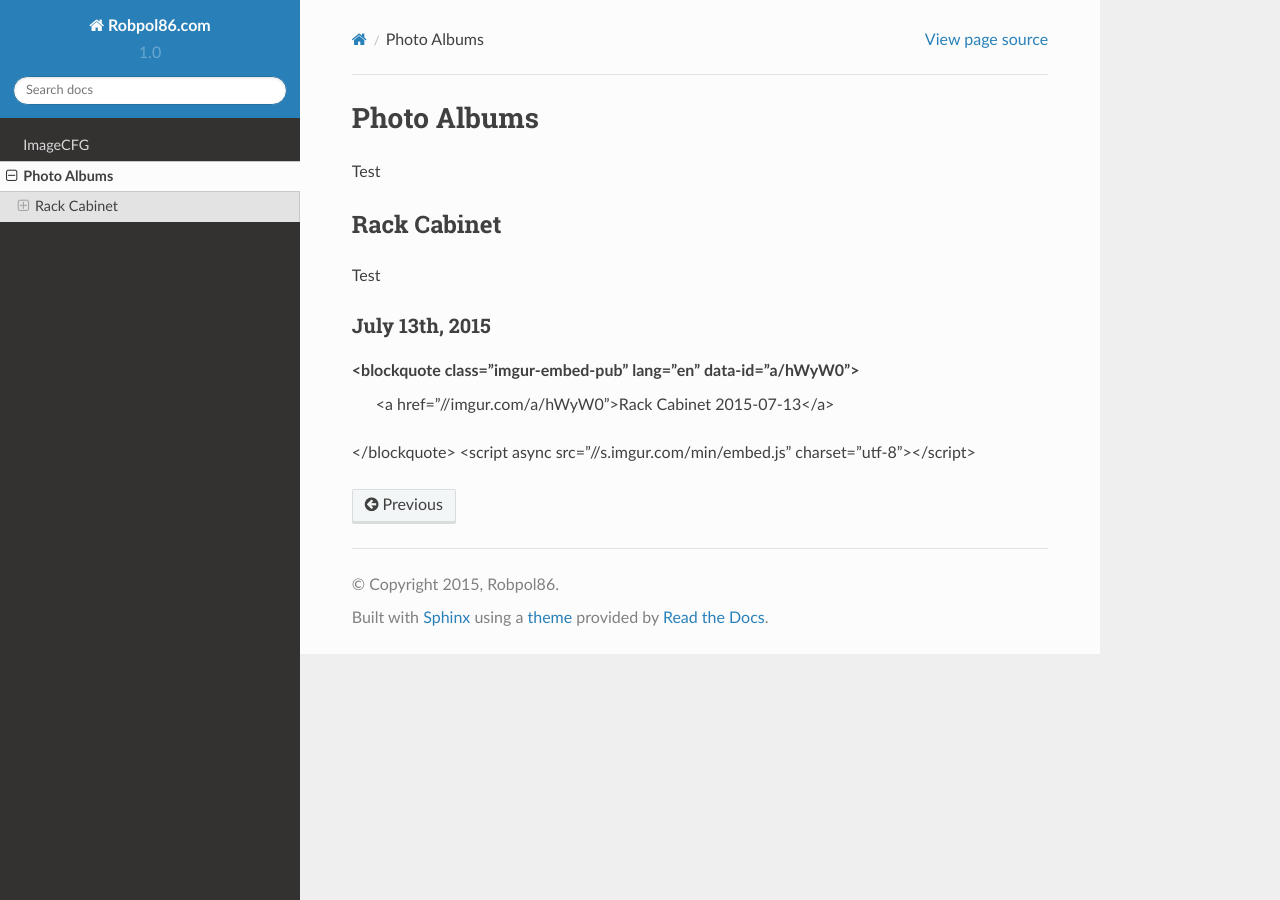
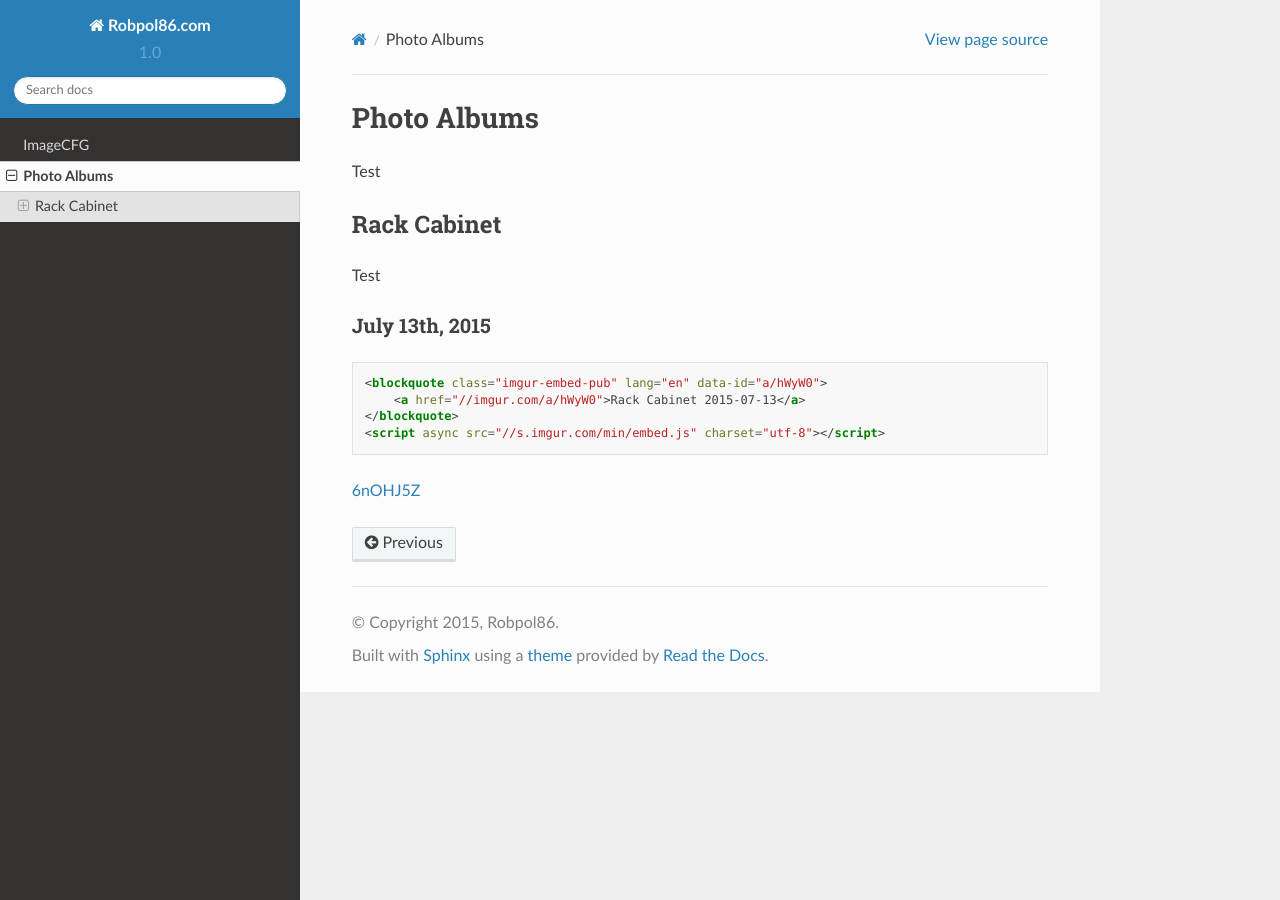
Before and after one commit to selfcov/robpol86.com, a Sphinx documentation site: the page built from docs/photo_albums.rst, in a window 1280 px wide. Built offline with Sphinx 7.4.7 and the Read the Docs theme 2.0.0, drawn with Linux system fonts in a browser that asks for light colours; part of the change alters nothing that is shown.

Commit message:
Imgur hello world.

```diff
--- a/docs/conf.py
+++ b/docs/conf.py
@@ -1,11 +1,16 @@
+import os
+import sys
 import time
 
 import sphinx_rtd_theme
+
+sys.path.append(os.path.abspath('sphinxext'))
 
 
 # General configuration.
 author = 'Robpol86'
 copyright = '{}, Robpol86'.format(time.strftime('%Y'))
+extensions = ['imgur']
 master_doc = 'index'
 project = 'Robpol86.com'
 release = '1.0'
--- a/docs/photo_albums.rst
+++ b/docs/photo_albums.rst
@@ -14,7 +14,11 @@ Test
 July 13th, 2015
 ---------------
 
-<blockquote class="imgur-embed-pub" lang="en" data-id="a/hWyW0">
-    <a href="//imgur.com/a/hWyW0">Rack Cabinet 2015-07-13</a>
-</blockquote>
-<script async src="//s.imgur.com/min/embed.js" charset="utf-8"></script>
+.. code-block:: html
+
+    <blockquote class="imgur-embed-pub" lang="en" data-id="a/hWyW0">
+        <a href="//imgur.com/a/hWyW0">Rack Cabinet 2015-07-13</a>
+    </blockquote>
+    <script async src="//s.imgur.com/min/embed.js" charset="utf-8"></script>
+
+:imgur:`6nOHJ5Z`
--- /dev/null
+++ b/docs/sphinxext/imgur.py
@@ -0,0 +1,18 @@
+"""Custom Sphinx "roles" for inline Imgur images and embedded albums."""
+
+from docutils import nodes
+
+
+def setup(app):
+    """Called by Sphinx on ____ TODO."""
+    app.add_role('imgur', imgur_role)
+
+
+def imgur_role(name, rawtext, text, lineno, inliner, options=None, content=None):
+    """TODO"""
+    options = options or {}
+    content = content or []
+
+    url = 'http://imgur.com/{}'.format(text)
+    a_href = nodes.reference(rawtext, text, refuri=url, **options)
+    return [a_href], []
```
Also changed, not shown: .travis.yml, docs/sphinxext/__init__.py (added).
